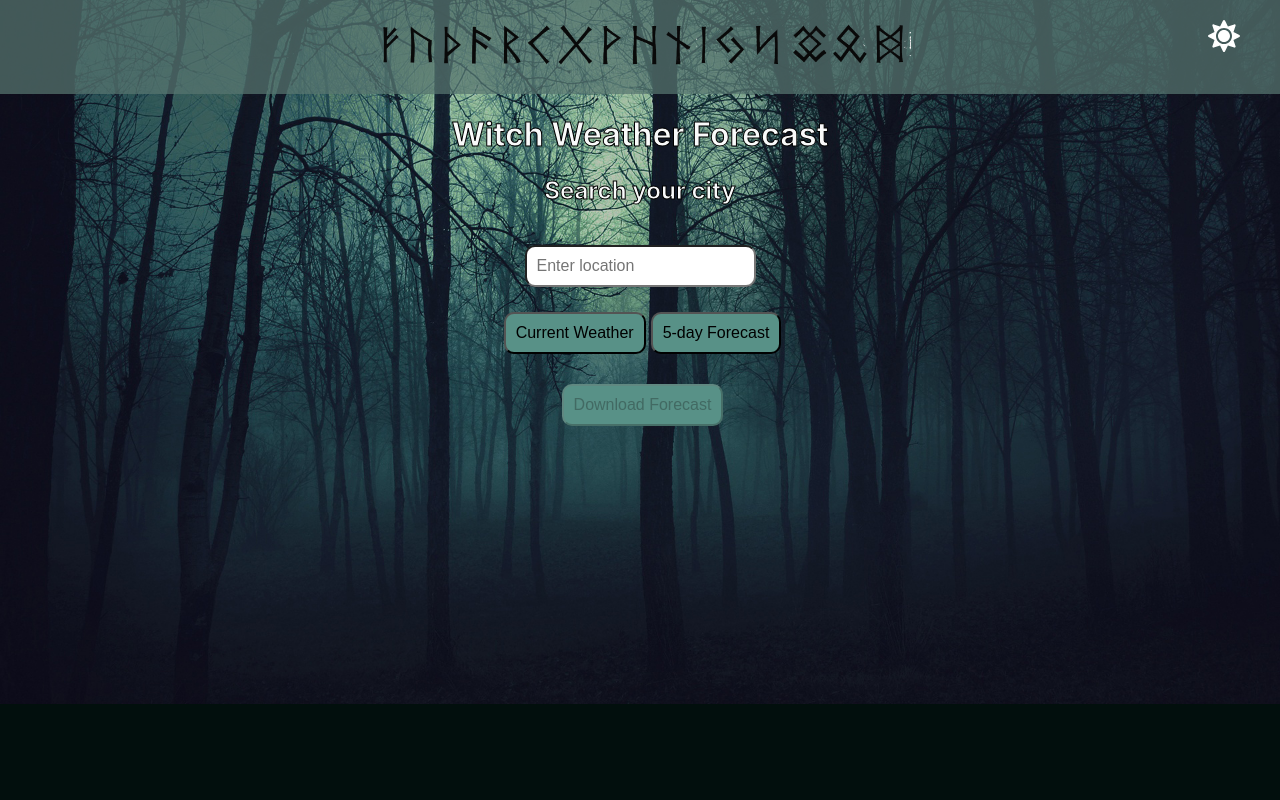
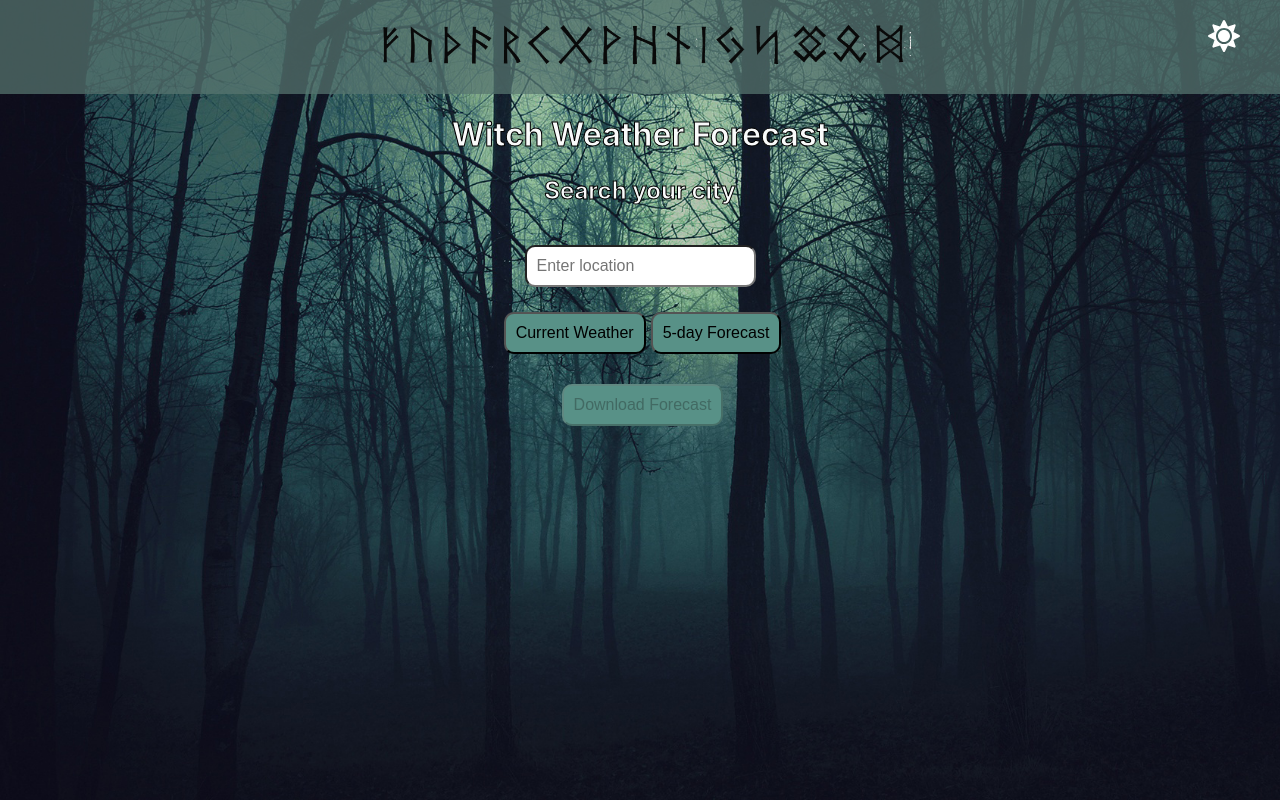
Before and after one commit to annie-uchiha/witch-weather-forecast, a React (Create React App) app in the folder weather-app/: page / in a window 1280 px wide. Built offline with nearby package versions, Linux system fonts and the light colour scheme.

Commit message:
final adjustments

```diff
--- a/weather-app/src/Header.scss
+++ b/weather-app/src/Header.scss
@@ -6,6 +6,7 @@
   margin: 0;
   box-sizing: border-box;
   z-index: 1;
+  width: 100%;
 }
 
 .header-image {
--- a/weather-app/src/index.css
+++ b/weather-app/src/index.css
@@ -24,5 +24,6 @@ body.day {
 }
 
 #root {
-  height: 100%;
+  width: 100%;
+  height: 100vh;
 }
```
